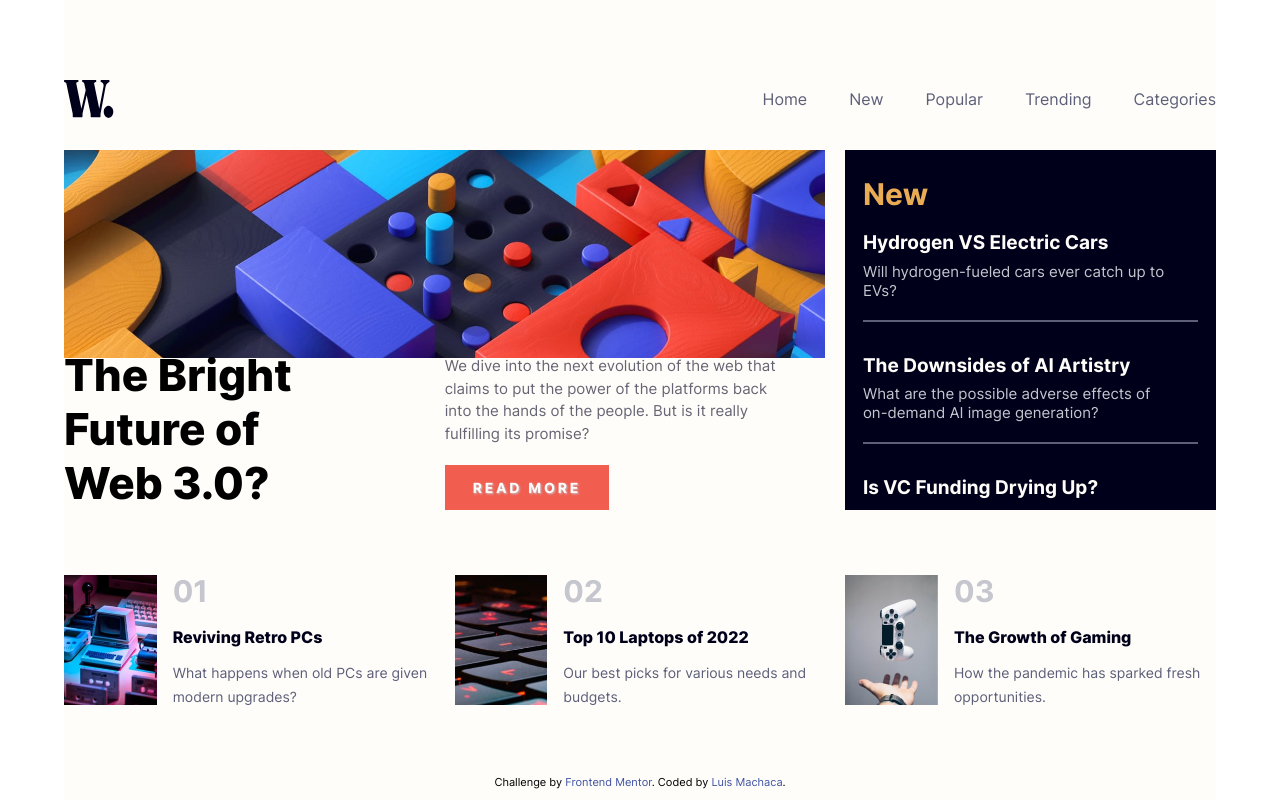
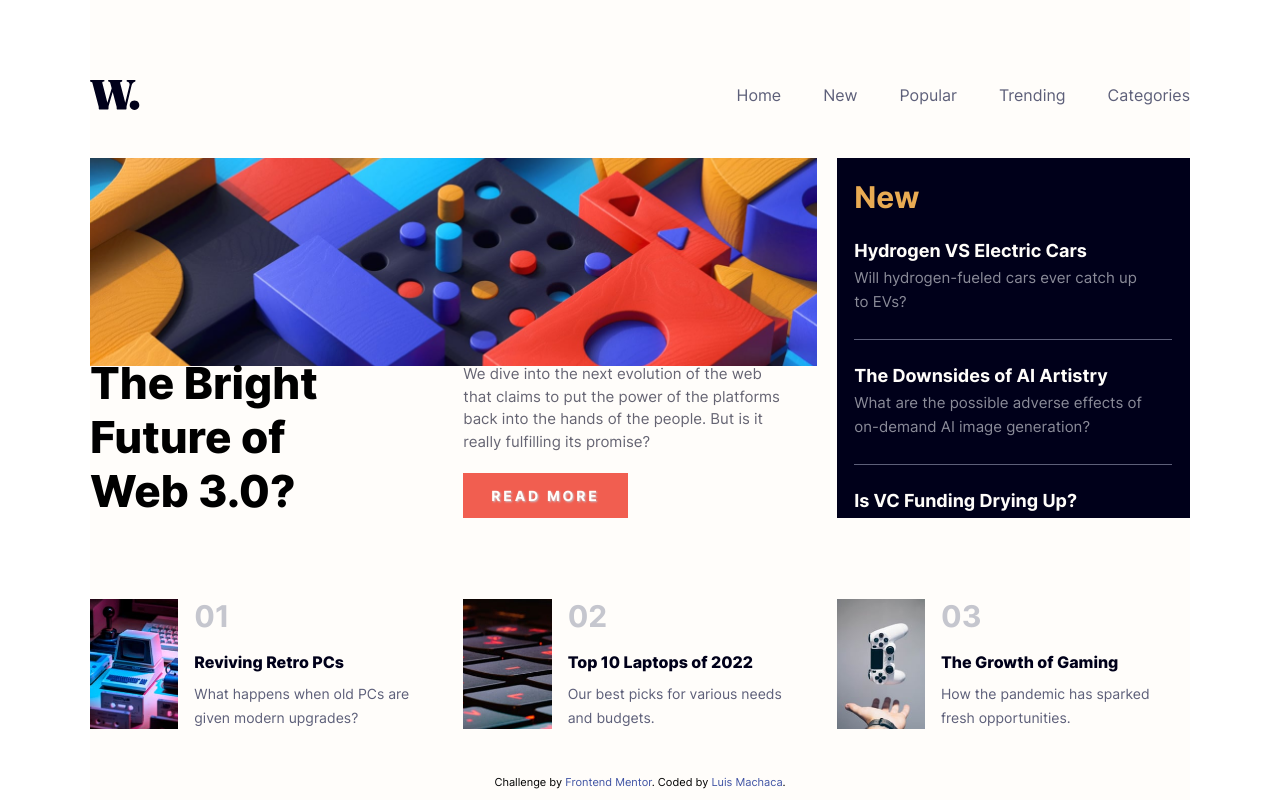
Before and after one commit to luismacode/news-homepage-main, a plain HTML site: page index.html in a window 1280 px wide. Drawn offline with Linux system fonts and the light colour scheme; files whose address does not match are found by name.

Commit message:
fixed layout desktop ans mobile

```diff
--- a/css/styles.css
+++ b/css/styles.css
@@ -15,22 +15,26 @@ html {
 *::before {
   box-sizing: border-box;
 }
+body,
+h1,
+h2,
+h3,
+figure,
+p,
+ul {
+  margin: 0;
+}
 body {
   font-size: 1.6rem;
-  margin: 0;
 }
 p {
   font-size: 1.5rem;
-}
-figure {
-  margin: 0;
 }
 img {
   display: block;
   max-width: 100%;
 }
 ul {
-  margin: 0;
   list-style: none;
   padding-left: 0;
 }
@@ -52,6 +56,7 @@ a {
   --trans-prop: color;
   --trans-duration: 0.2s;
   --trans-timing: ease-in-out;
+  --mb: 3rem;
 }
 
 .font-regular {
@@ -79,11 +84,14 @@ a {
   }
 }
 @media screen and (min-width: 1024px) {
+  :root {
+    --mb: 2.5rem;
+  }
   .mb-0 {
     margin-bottom: 0;
   }
   .wrapper {
-    max-width: 120rem;
+    max-width: 110rem;
   }
 }
 
@@ -97,7 +105,7 @@ a {
   .main {
     display: grid;
     grid-template-columns: repeat(3, 1fr);
-    grid-template-rows: 45vh 20rem;
+    grid-template-rows: 45vh 4rem 13rem;
     gap: 2rem;
   }
   .banner {
@@ -105,20 +113,21 @@ a {
   }
   .news {
     grid-column: 3/4;
+    overflow: auto;
   }
   .features {
     display: grid;
     grid-column: 1/4;
+    grid-row: 3/4;
     grid-template-columns: inherit;
     gap: inherit;
-    margin-top: 2rem;
   }
 }
 .header {
   display: flex;
   align-items: center;
   justify-content: space-between;
-  padding: 2em 0 2em 0;
+  padding: 2em 0 3em 0;
 }
 
 @media screen and (min-width: 1024px) {
@@ -127,7 +136,7 @@ a {
   }
   .logo {
     width: 50px;
-    height: 38px;
+    height: 30px;
   }
 }
 .nav__desktop {
@@ -229,6 +238,7 @@ a {
     justify-content: space-between;
   }
   .banner__block {
+    padding-left: 1rem;
     width: 50%;
   }
   .banner__picture img {
@@ -245,7 +255,6 @@ a {
   .banner__title {
     width: 300px;
     font-size: 4.4rem;
-    margin-bottom: 0em;
   }
   .banner__text {
     font-size: 1.5rem;
@@ -274,19 +283,19 @@ a {
   background-color: var(--very-dark-blue);
   color: var(--off-white);
   padding: 1em 1.1em 0.1em 1.1em;
-  overflow: auto;
 }
 .news__title {
-  margin: 1rem 0;
   font-size: 3rem;
   color: var(--soft-orange);
+  margin-bottom: var(--mb);
 }
+
 .info {
-  border-bottom: 2px solid var(--dark-grayish-blue);
-  margin-bottom: 2em;
+  border-bottom: 1.2px solid var(--dark-grayish-blue);
+  margin-bottom: var(--mb);
 }
 .info__title {
-  margin-bottom: 0;
+  margin-bottom: calc(var(--mb) - 2rem);
 }
 .info__link {
   color: var(--off-white);
@@ -295,26 +304,35 @@ a {
 }
 .info__text {
   color: var(--grayish-blue);
-  margin-top: 0.5em;
-  padding-bottom: 2rem;
+  opacity: 70%;
+  margin-bottom: var(--mb);
+}
+.info__text--mb {
+  margin-bottom: calc(var(--mb) - 0.5rem);
 }
 @media screen and (min-width: 1024px) {
+  .news__info {
+    width: calc(100% / 258px);
+  }
   .info__title {
     font-size: 1.8rem;
   }
   .info__text {
-    font-size: 1.4rem;
-    margin-bottom: 0;
-    padding-right: 2em;
+    font-size: 1.5rem;
+  }
+}
+@media screen and (min-width: 1060px) {
+  .info__text {
+    line-height: 1.34;
   }
 }
 @media screen and (min-width: 1200px) {
-  .info__title {
-    font-size: 1.9rem;
+  .news__title {
+    padding-top: 0.5rem;
   }
   .info__text {
-    font-size: 1.5rem;
-    margin-bottom: 0;
+    padding-right: 2rem;
+    line-height: 1.6;
   }
 }
 .news article:last-of-type {
@@ -327,10 +345,14 @@ a {
   margin-bottom: 1.5em;
 }
 .card__image {
-  flex: 1 0 20%;
+  flex: 1 0 25%;
+}
+.card__image img {
+  width: 100%;
+  object-fit: cover;
 }
 .card__content {
-  flex: 1 0 70%;
+  flex: 1 0 75%;
   display: flex;
   flex-direction: column;
   padding: 0 1em;
@@ -344,8 +366,9 @@ a {
   .card__content {
     display: flex;
     flex-direction: column;
-    justify-content: space-between;
+    justify-content: start;
     padding-right: 0;
+    height: 100%;
   }
   .card__image img {
     height: 130px;
@@ -357,7 +380,6 @@ a {
   margin-bottom: 0.6em;
 }
 .card__title {
-  margin: 0;
   font-size: 1.75rem;
 }
 .card__link {
@@ -372,20 +394,19 @@ a {
 @media screen and (min-width: 1024px) {
   .card__title {
     font-size: 1.5rem;
+    margin-bottom: 1rem;
   }
   .card__text {
     font-size: 1.2rem;
   }
 }
 @media screen and (min-width: 1200px) {
-  .card__number {
-    margin-top: 0.5em;
-  }
   .card__title {
     font-size: 1.6rem;
   }
   .card__text {
     font-size: 1.4rem;
+    padding-right: 2em;
   }
 }
 .footer {
--- a/index.html
+++ b/index.html
@@ -91,6 +91,7 @@
         </section>
         <section class="news mb-6 mb-0">
           <h2 class="news__title">New</h2>
+          <div class="news__info">
             <article class="info">
               <h3 class="info__title">
                 <a href="#" class="info__link">Hydrogen VS Electric Cars</a>
@@ -112,11 +113,12 @@
               <h3 class="info__title">
                 <a class="info__link" href="#">Is VC Funding Drying Up?</a>
               </h3>
-            <p class="info__text">
+              <p class="info__text info__text--mb">
                 Private funding by VC firms is down 50% YOY. We take a look at
                 what that means.
               </p>
             </article>
+          </div>
         </section>
         <div class="features mb-6 mb-0">
           <article class="card">
```
Lines whose indentation alone changed are shown as unchanged.
